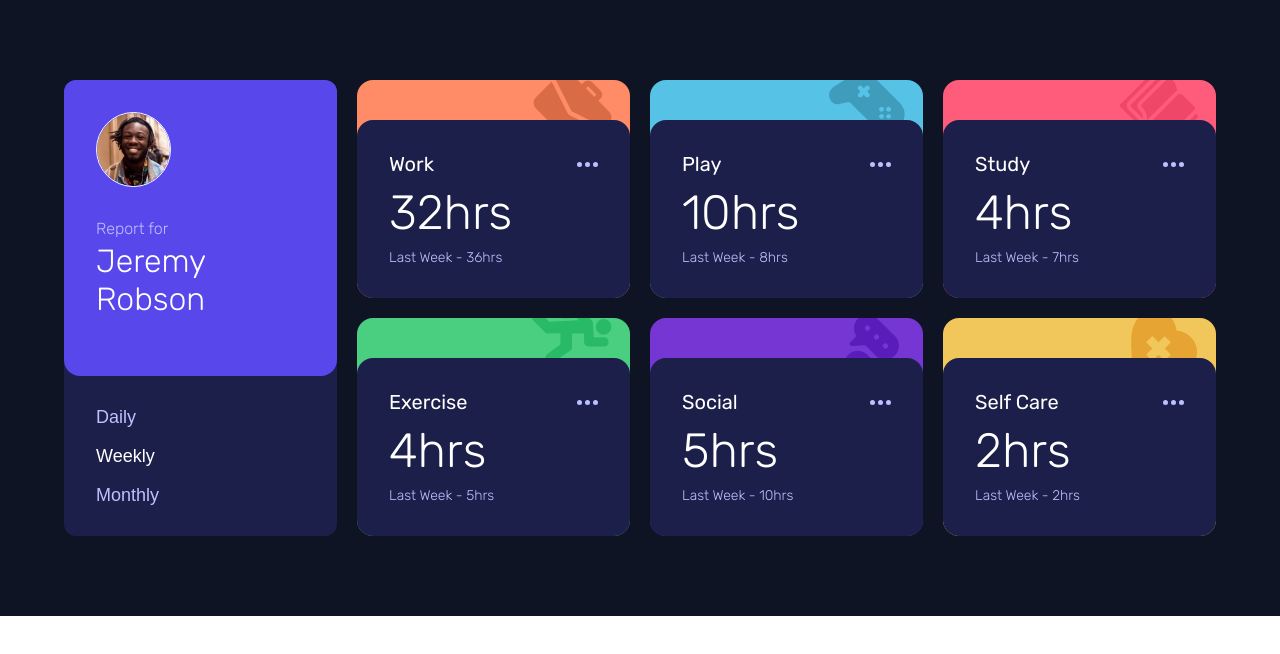
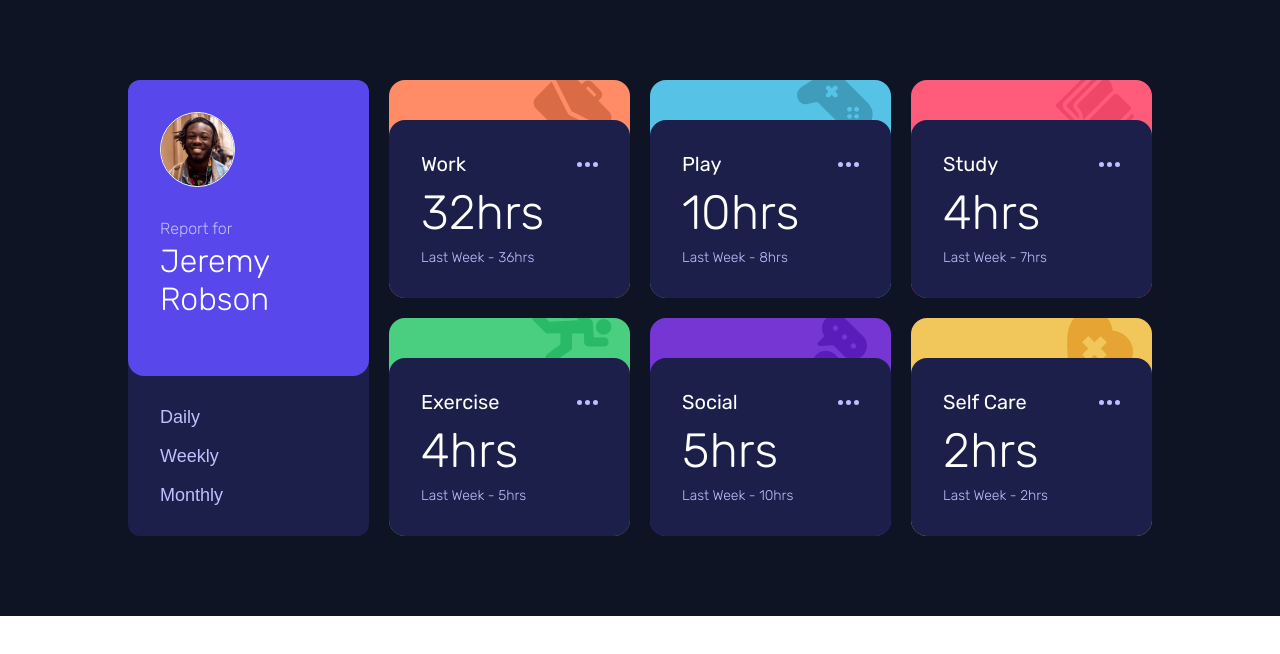
Before and after one commit to wafash08/time-tracking-dashboard, a website built with Vite: page index.html in a window 1280 px wide. Built offline with nearby package versions, Linux system fonts and the light colour scheme.

Commit message:
rapi-rapi

```diff
--- a/index.html
+++ b/index.html
@@ -32,11 +32,7 @@
             <button type="button" data-tracker="daily" class="sc-button">
               Daily
             </button>
-            <button
-              type="button"
-              data-tracker="weekly"
-              class="sc-button sc-button--active"
-            >
+            <button type="button" data-tracker="weekly" class="sc-button">
               Weekly
             </button>
             <button type="button" data-tracker="monthly" class="sc-button">
@@ -44,39 +40,8 @@
             </button>
           </div>
         </aside>
-        <main class="tt-container">
-          <!-- time tracker (tt) -->
-          <!-- <div class="tt tt--work">
-            <div class="tt-inner">
-              <div>
-                <h2 class="tt-title">work</h2>
-                <svg width="21" height="5" xmlns="http://www.w3.org/2000/svg">
-                  <path
-                    d="M2.5 0a2.5 2.5 0 1 1 0 5 2.5 2.5 0 0 1 0-5Zm8 0a2.5 2.5 0 1 1 0 5 2.5 2.5 0 0 1 0-5Zm8 0a2.5 2.5 0 1 1 0 5 2.5 2.5 0 0 1 0-5Z"
-                    fill="#BBC0FF"
-                    fill-rule="evenodd"
-                  />
-                </svg>
-              </div>
-              <div>
-                <p class="tt-hour">32hrs</p>
-                <p class="tt-time">Last Week - 36hrs</p>
-              </div>
-            </div>
-            <svg
-              class="tt-svg"
-              width="79"
-              height="79"
-              xmlns="http://www.w3.org/2000/svg"
-            >
-              <path
-                d="m18.687 10.43 15.464 30.906c.31.682.743 1.322 1.3 1.88.558.557 1.198.99 1.714 1.217L68.237 59.98 52.484 75.732a8.025 8.025 0 0 1-11.355 0L2.934 37.538a8.025 8.025 0 0 1 0-11.356L18.687 10.43Zm19.345-7.99 10.839 10.838 2.065-2.064a5.845 5.845 0 0 1 8.258 0l8.258 8.259a5.845 5.845 0 0 1 0 8.258l-2.064 2.064 10.839 10.84a8.025 8.025 0 0 1 0 11.355l-4.728 4.728L39.126 40.53a1.963 1.963 0 0 1-.578-.413 1.963 1.963 0 0 1-.413-.578L21.95 7.168l4.728-4.728a8.025 8.025 0 0 1 11.355 0Zm17.033 12.903-2.064 2.065 8.258 8.258 2.064-2.064-8.258-8.259Z"
-                fill="#D96C47"
-                fill-rule="nonzero"
-              />
-            </svg>
-          </div> -->
-        </main>
+        <!-- time trackers -->
+        <ul class="tt-container"></ul>
       </div>
     </div>
     <script defer type="module" src="/main.js"></script>
--- a/main.js
+++ b/main.js
@@ -19,9 +19,9 @@ function getTrackersByTimeframe(timeframe, trackers) {
   return tracker;
 }
 
-// ubah title yang terdiri dari dua kata dan dipisahkan oleh spasi menjadi satu kata dan dipisahkan oleh -. contoh: "Self Care" menjadi "self-care"
-function toKebabCase(title) {
-  return title.toLowerCase().split(" ").join("-");
+// menguubah string yang terdiri dari dua kata dan dipisahkan oleh spasi menjadi satu kata dan dipisahkan oleh -. contoh: "Self Care" menjadi "self-care"
+function toKebabCase(string) {
+  return string.toLowerCase().split(" ").join("-");
 }
 
 function renderTrackers(trackers) {
@@ -30,10 +30,10 @@ function renderTrackers(trackers) {
   trackers.forEach(({ title, trackerByTimeframe }) => {
     let { current, previous } = trackerByTimeframe;
 
-    let prevSuffix = previous > 1 ? "hrs" : "hr";
-    let currSuffix = previous > 1 ? "hrs" : "hr";
+    let prevSuffix = Number(previous) > 1 ? "hrs" : "hr";
+    let currSuffix = Number(current) > 1 ? "hrs" : "hr";
 
-    html += `<div class="tt tt--${toKebabCase(title)}">
+    html += `<li class="tt tt--${toKebabCase(title)}">
     <div class="tt-inner">
       <div>
         <h2 class="tt-title">${title}</h2>
@@ -50,27 +50,27 @@ function renderTrackers(trackers) {
         <p class="tt-time">Last Week - ${previous}${prevSuffix}</p>
       </div>
     </div>
-  </div>`;
+  </li>`;
   });
   return html;
 }
 
 dailyTracker.addEventListener("click", e => {
-  console.log("daily triggered");
+  const current = e.currentTarget;
+  const tracker = current.dataset.tracker;
+  console.log(tracker);
   ttContainer.innerHTML = renderTrackers(
     getTrackersByTimeframe("daily", TIME_TRACKER)
   );
 });
 
 weeklyTracker.addEventListener("click", e => {
-  console.log("weekly triggered");
   ttContainer.innerHTML = renderTrackers(
     getTrackersByTimeframe("weekly", TIME_TRACKER)
   );
 });
 
 monthlyTracker.addEventListener("click", e => {
-  console.log("monthly triggered");
   ttContainer.innerHTML = renderTrackers(
     getTrackersByTimeframe("monthly", TIME_TRACKER)
   );
--- a/style.css
+++ b/style.css
@@ -41,6 +41,7 @@ body {
 .container {
   --radius: 16px;
   width: 90%;
+  max-width: 1024px;
   margin-left: auto;
   margin-right: auto;
   display: grid;
@@ -217,6 +218,70 @@ body {
   background-image: url("/images/icon-self-care.svg");
 }
 
+@media (min-width: 768px) {
+  .container {
+    grid-template-columns: repeat(3, minmax(0, 1fr));
+    grid-template-rows: repeat(2, minmax(0, 1fr));
+  }
+
+  .sidebar {
+    grid-row-start: 1;
+    grid-row-end: 3;
+  }
+
+  .tt-container {
+    grid-column-start: 2;
+    grid-column-end: 4;
+    grid-row-start: 1;
+    grid-row-end: 3;
+    display: grid;
+    grid-template-columns: repeat(2, minmax(0, 1fr));
+  }
+
+  .si {
+    --direction: column;
+    --aligning: start;
+    --spacing: 2rem;
+
+    height: 60%;
+  }
+
+  .sidebar-user h1 {
+    font-size: 32px;
+  }
+
+  .sc {
+    padding: 32px 0;
+    flex-direction: column;
+    height: 40%;
+    justify-content: start;
+  }
+
+  .sc-button:first-child,
+  .sc-button:nth-child(2),
+  .sc-button:last-child {
+    text-align: left;
+  }
+
+  .sc-button {
+    padding-left: 32px;
+    padding-right: 32px;
+    padding-top: 9px;
+    padding-bottom: 9px;
+  }
+
+  .tt-inner > div:last-child {
+    gap: 4px;
+    align-items: start;
+    justify-content: flex-start;
+    flex-direction: column;
+  }
+
+  .tt-hour {
+    font-size: 32px;
+  }
+}
+
 @media (min-width: 1024px) {
   .container {
     grid-template-columns: repeat(4, minmax(0, 1fr));
```
